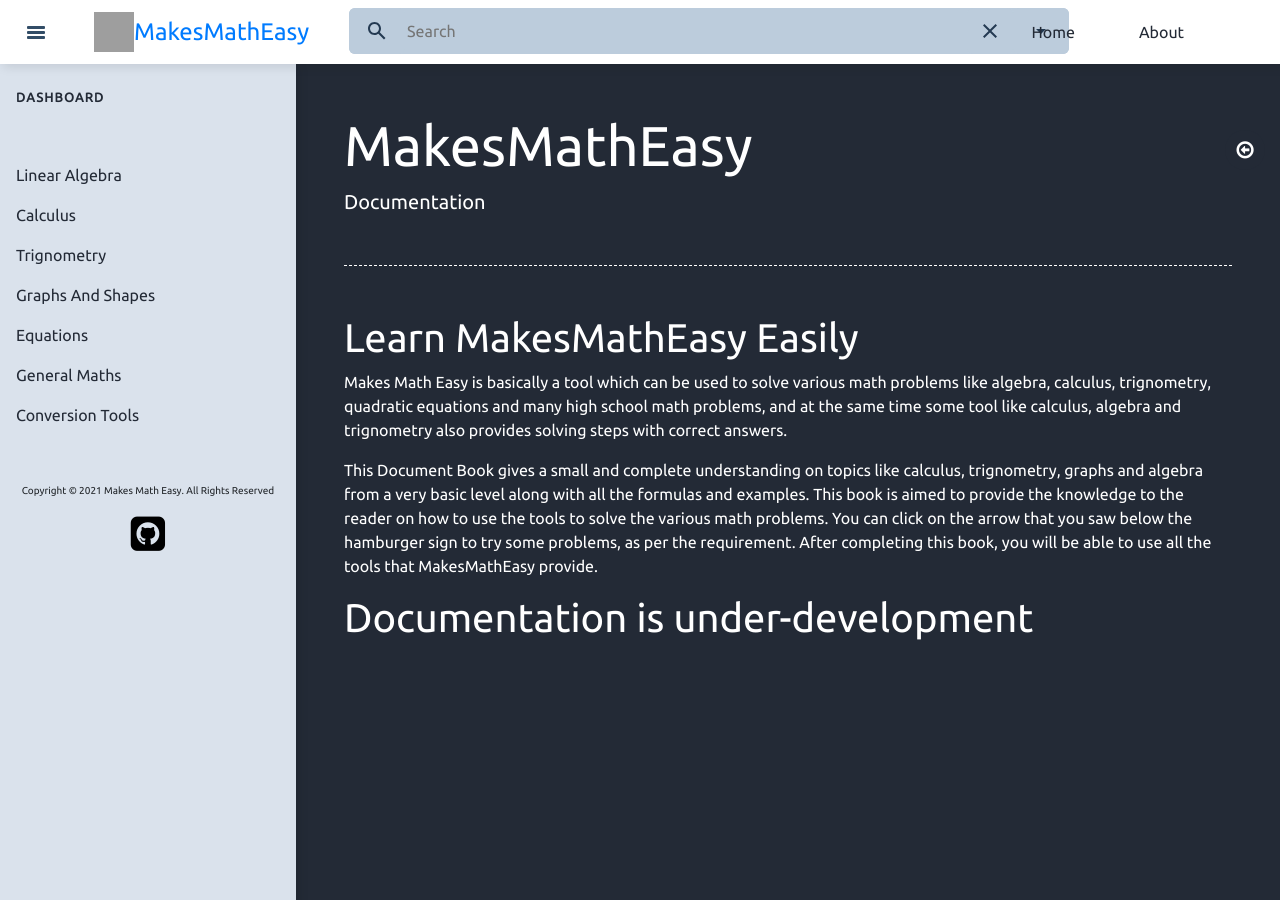
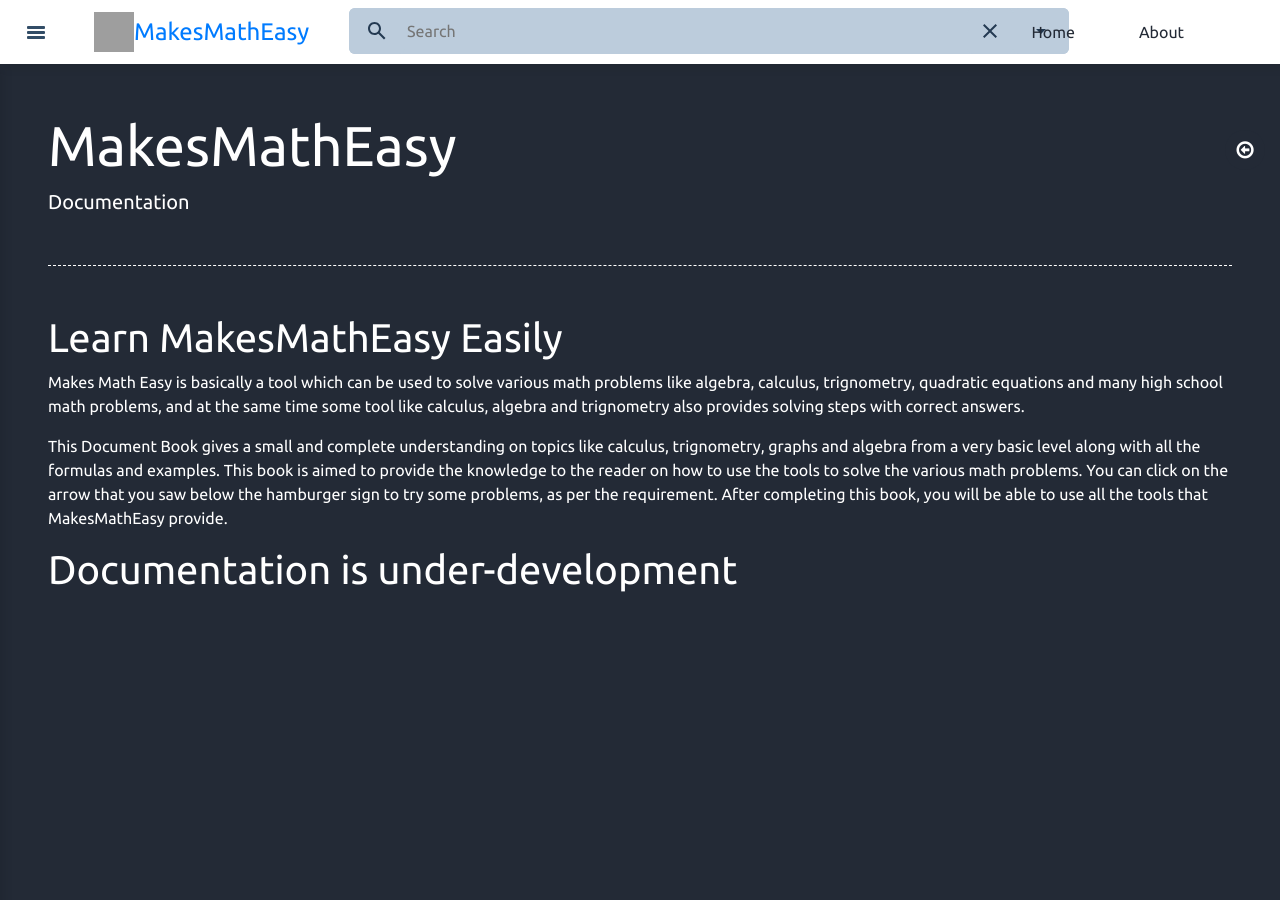
Before and after one commit to makesmatheasy/makesmatheasy-documentation, a Jekyll site: the page built from index.markdown, in a window 1280 px wide and 900 px high. Built offline with Jekyll 4.4.1, drawn with Linux system fonts in a browser that asks for light colours; nearby versions of some CDN libraries; grey boxes are pictures that could not be loaded.

```diff
--- a/_includes/sidebar.html
+++ b/_includes/sidebar.html
@@ -1,5 +1,5 @@
 <!-- sidebar -->
-<div class="vertical-nav" id="sidebar">
+<div class="vertical-nav active" id="sidebar">
 
 
   <p class="text-gray font-weight-bold text-uppercase small pb-4 py-4 px-3 mb-4">
--- a/_layouts/default.html
+++ b/_layouts/default.html
@@ -59,7 +59,7 @@
     {% include sidebar.html %}
 
     <!-- Page content holder -->
-    <div class="page-content p-5 text-white" id="content">
+    <div class="page-content active p-5 text-white" id="content">
       <!-- Toggle button -->
       <h2 class="display-4">{{page.title}}</h2>
       <p class="lead mb-0">{{page.description}}</p>
```
Also changed, not shown: 1 other file.
